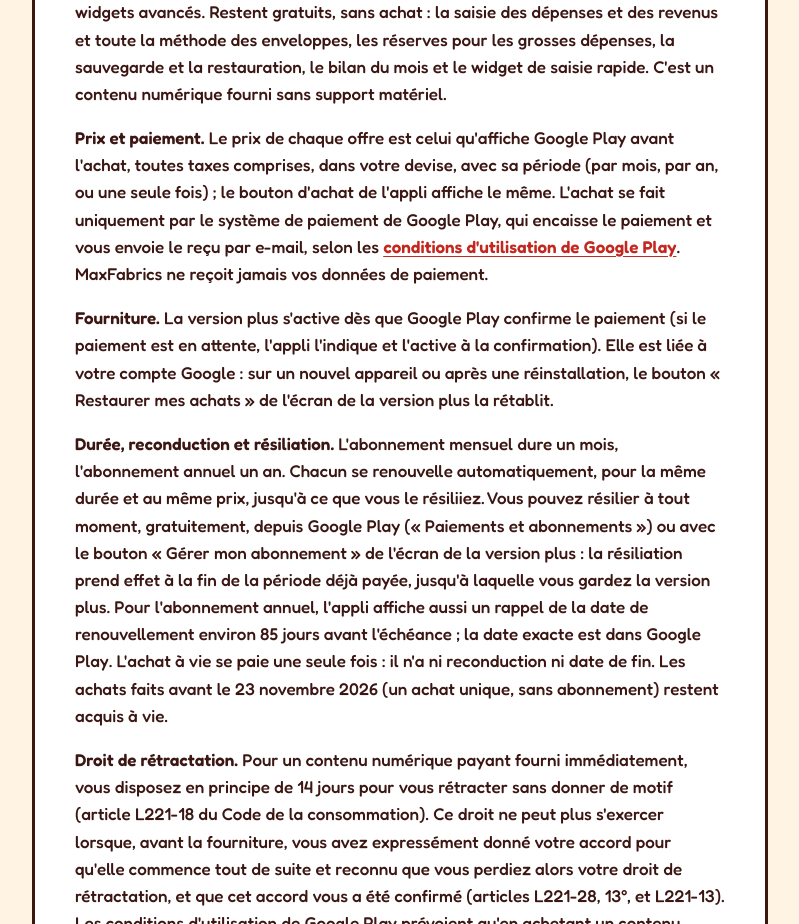
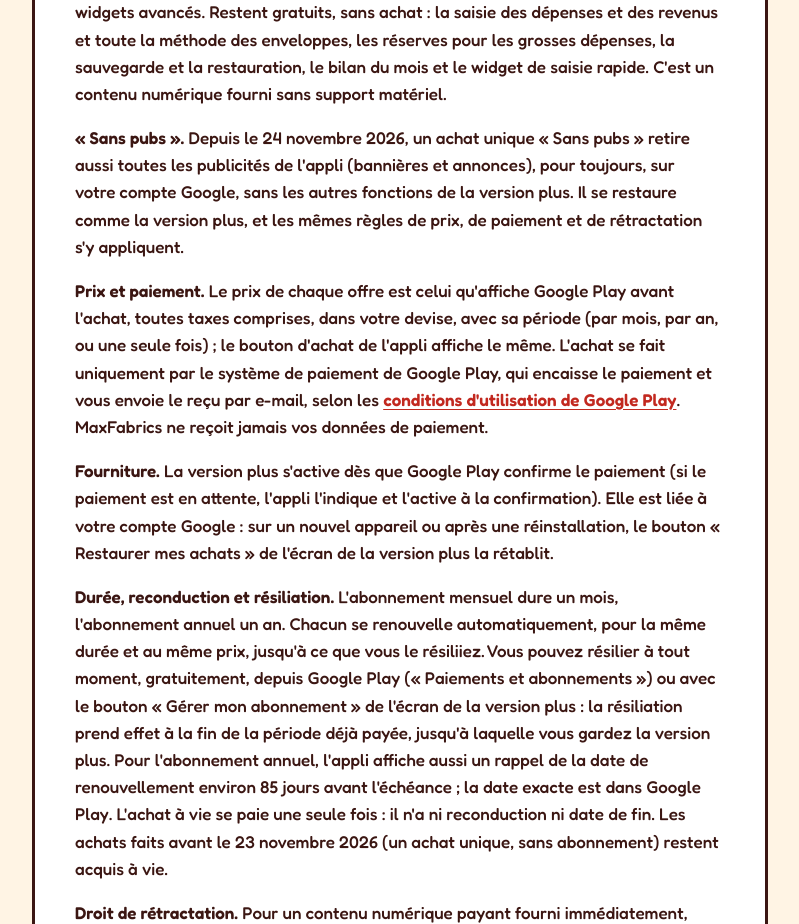
Before and after one commit to maxfabrics/maxfabrics.github.io, a plain HTML site: page cgv.html in a window 1280 px wide. Shown: the part 2660-3584 px from the top of the page, without its empty margins (240-1039 px from the left). Drawn offline with Linux system fonts and the light colour scheme.

Commit message:
CGV : achat Sans pubs d Envelopio (24/11/2026)

```diff
--- a/cgv.html
+++ b/cgv.html
@@ -114,6 +114,10 @@
       saisie des dépenses et des revenus et toute la méthode des enveloppes, les réserves pour les grosses dépenses, la
       sauvegarde et la restauration, le bilan du mois et le widget de saisie rapide. C'est un contenu numérique fourni
       sans support matériel.</p>
+    <p><strong>« Sans pubs ».</strong> Depuis le 24 novembre 2026, un achat unique « Sans pubs » retire aussi toutes les
+      publicités de l'appli (bannières et annonces), pour toujours, sur votre compte Google, sans les autres fonctions de
+      la version plus. Il se restaure comme la version plus, et les mêmes règles de prix, de paiement et de
+      rétractation s'y appliquent.</p>
     <p><strong>Prix et paiement.</strong> Le prix de chaque offre est celui qu'affiche Google Play avant l'achat, toutes
       taxes comprises, dans votre devise, avec sa période (par mois, par an, ou une seule fois) ; le bouton d'achat de
       l'appli affiche le même. L'achat se fait uniquement par le
```
